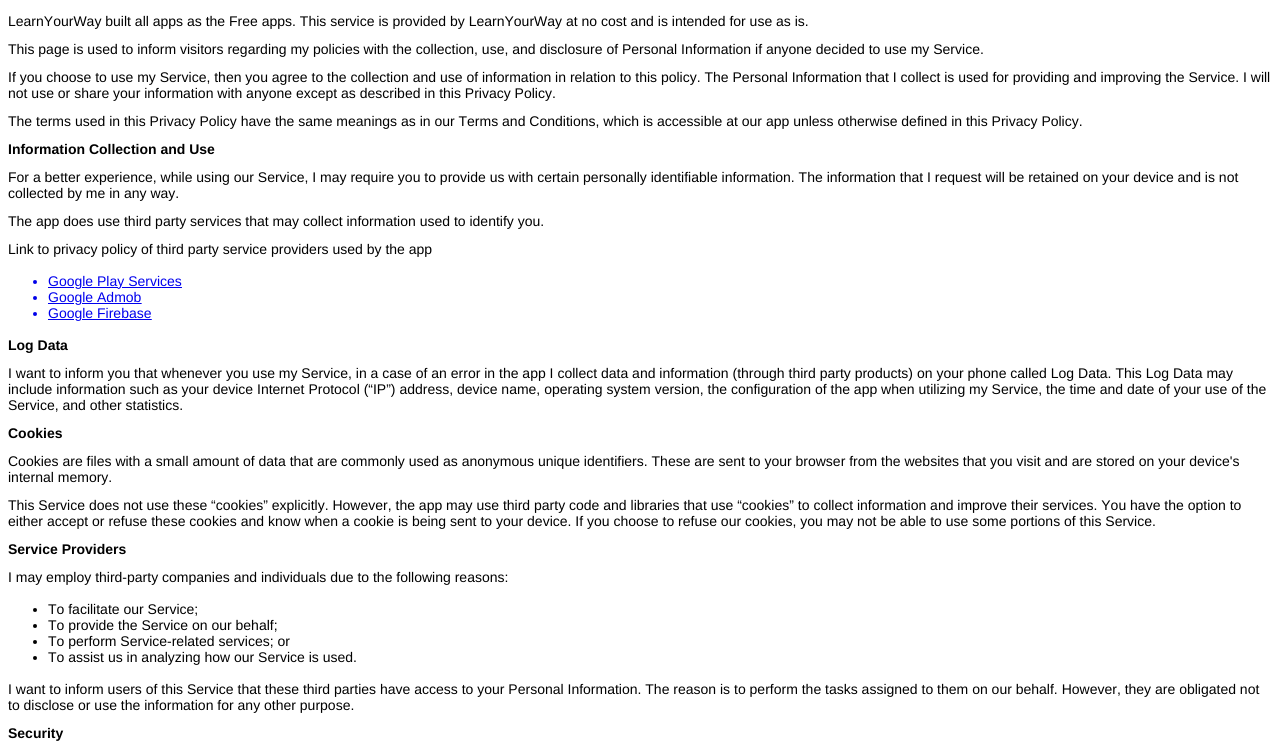
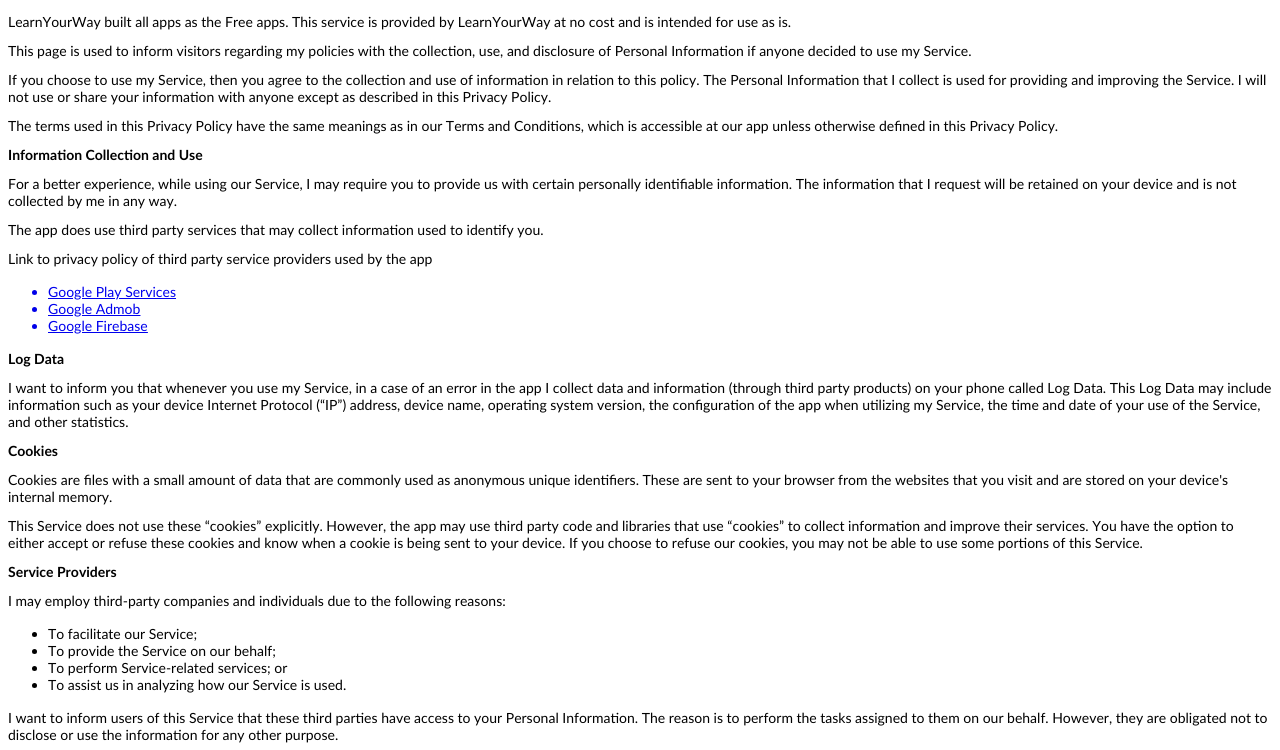
Before and after one commit to harshpatel11101998/harshpatel11101998.github.io, a plain HTML site: page index.html in a window 1280 px wide. Shown: the part 31-781 px from the top of the page. Drawn offline with Linux system fonts and the light colour scheme.

Commit message:
Update index.html

```diff
--- a/index.html
+++ b/index.html
@@ -7,11 +7,11 @@
   <meta name="Generator" content="Cocoa HTML Writer">
   <meta name="CocoaVersion" content="1671.2">
   <style type="text/css">
-    p.p2 {margin: 0.0px 0.0px 12.0px 0.0px; line-height: 14.0px; font: 14.0px 'Helvetica Neue'; color: #000000; -webkit-text-stroke: #000000}
-    p.p3 {margin: 0.0px 0.0px 12.0px 0.0px; line-height: 15.0px; font: 14.0px 'Helvetica Neue'; color: #000000; -webkit-text-stroke: #000000}
-    li.li4 {margin: 0.0px 0.0px 0.0px 0.0px; line-height: 14.0px; font: 14.0px 'Helvetica Neue'; color: #0000e9; -webkit-text-stroke: #000000}
-    li.li5 {margin: 0.0px 0.0px 0.0px 0.0px; line-height: 14.0px; font: 14.0px 'Helvetica Neue'; color: #0000e3}
-    li.li6 {margin: 0.0px 0.0px 0.0px 0.0px; line-height: 14.0px; font: 14.0px 'Helvetica Neue'; color: #000000; -webkit-text-stroke: #000000}
+    p.p2 {margin: 0.0px 0.0px 12.0px 0.0px; line-height: 14.0px; font: 14.0px 'Calibri'; color: #000000; -webkit-text-stroke: #000000}
+    p.p3 {margin: 0.0px 0.0px 12.0px 0.0px; line-height: 15.0px; font: 14.0px 'Calibri'; color: #000000; -webkit-text-stroke: #000000}
+    li.li4 {margin: 0.0px 0.0px 0.0px 0.0px; line-height: 14.0px; font: 14.0px 'Calibri'; color: #0000e9; -webkit-text-stroke: #000000}
+    li.li5 {margin: 0.0px 0.0px 0.0px 0.0px; line-height: 14.0px; font: 14.0px 'Calibri'; color: #0000e3}
+    li.li6 {margin: 0.0px 0.0px 0.0px 0.0px; line-height: 14.0px; font: 14.0px 'Calibri'; color: #000000; -webkit-text-stroke: #000000}
     span.s1 {font-kerning: none}
     span.s2 {-webkit-text-stroke: 0px #000000}
     span.s3 {text-decoration: underline ; font-kerning: none}
```
